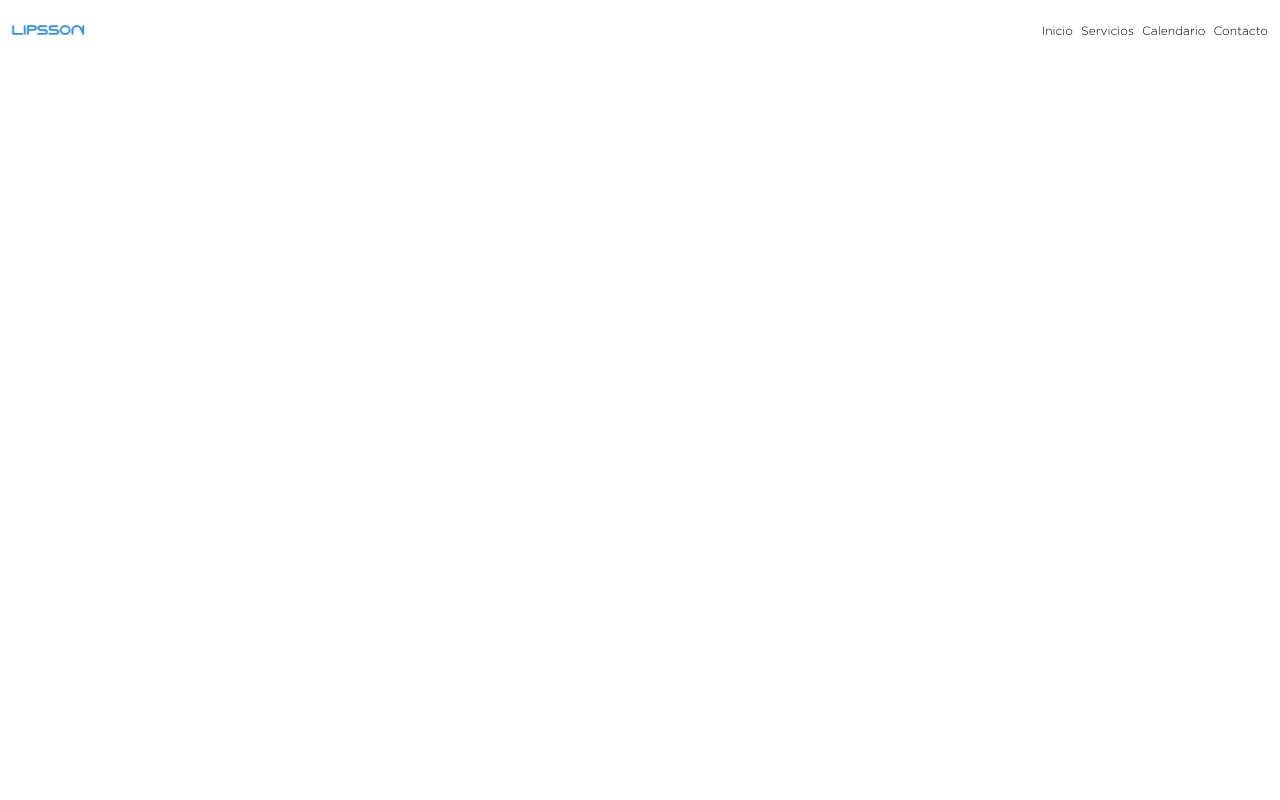
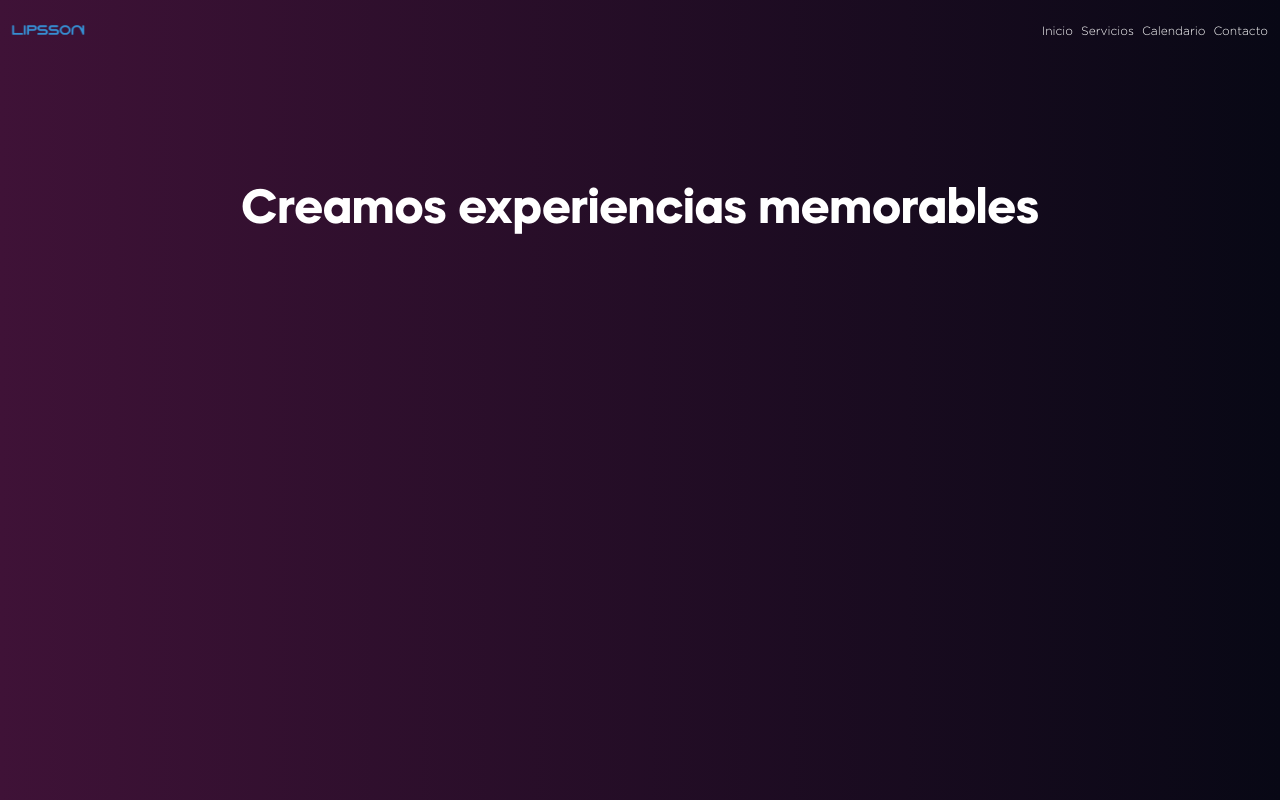
Before and after one commit to adriandbyte/lipsson, a Next.js app: page / in a window 1280 px wide. Built offline with nearby package versions, Linux system fonts and the light colour scheme.

Commit message:
add the first hero component in the page

```diff
--- a/components/Header.tsx
+++ b/components/Header.tsx
@@ -8,8 +8,8 @@ const Header = () => {
                 <Image
                     alt="lipsson logo"
                     src="/logo.png"
+                    height={40}
                     width={80}
-                    height={40}
                 />
             </div>
             <NavbarLinkContainer
--- /dev/null
+++ b/components/Hero.tsx
@@ -0,0 +1,12 @@
+const Hero = () => {
+    return (
+        <div className="grid grid-cols-1 min-h-[300px]">
+            <div className="flex align-middle self-center m-auto justify-center p-4">
+                <p className="text-[#fff] text-5xl font-mazzardh leading-[1.2]">
+                    Creamos experiencias memorables
+                </p>
+            </div>
+        </div>
+    )
+}
+export default Hero
--- a/components/NavLink.tsx
+++ b/components/NavLink.tsx
@@ -2,6 +2,10 @@ export type NavLinkProps = {
     text: string
 }
 const NavLink = ({ text }: NavLinkProps) => {
-    return <span className="font-gotham text-xs p-1">{text}</span>
+    return (
+        <span className="font-gotham text-xs p-1 text-[#fff] hover:text-gray-400">
+            {text}
+        </span>
+    )
 }
 export default NavLink
--- a/pages/index.tsx
+++ b/pages/index.tsx
@@ -1,11 +1,13 @@
 import React from 'react'
 import type { NextPage } from 'next'
 import Header from '../components/Header'
+import Hero from '../components/Hero'
 
 const Home: NextPage = () => {
     return (
-        <div>
+        <div className="bg-gradient-to-r from-[#3F1237] to-[#080815] w-screen h-screen">
             <Header />
+            <Hero />
         </div>
     )
 }
```
